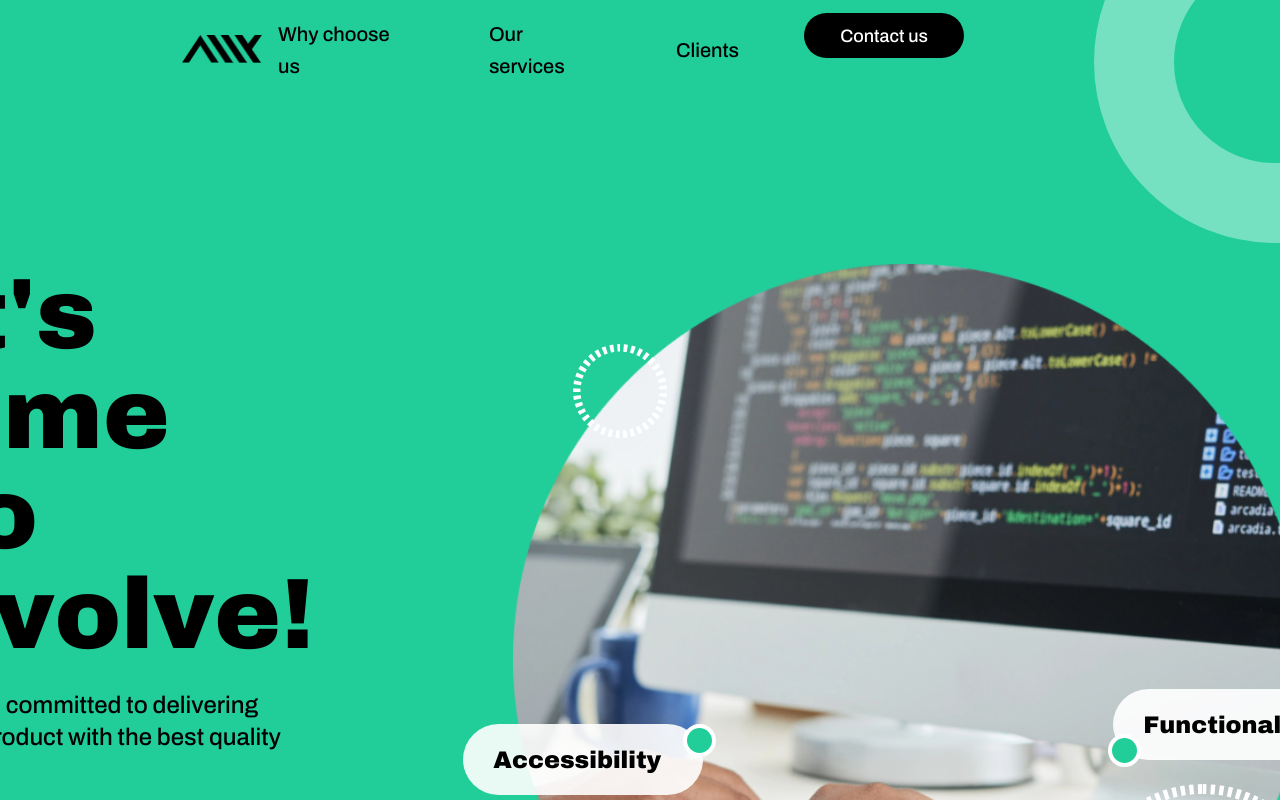
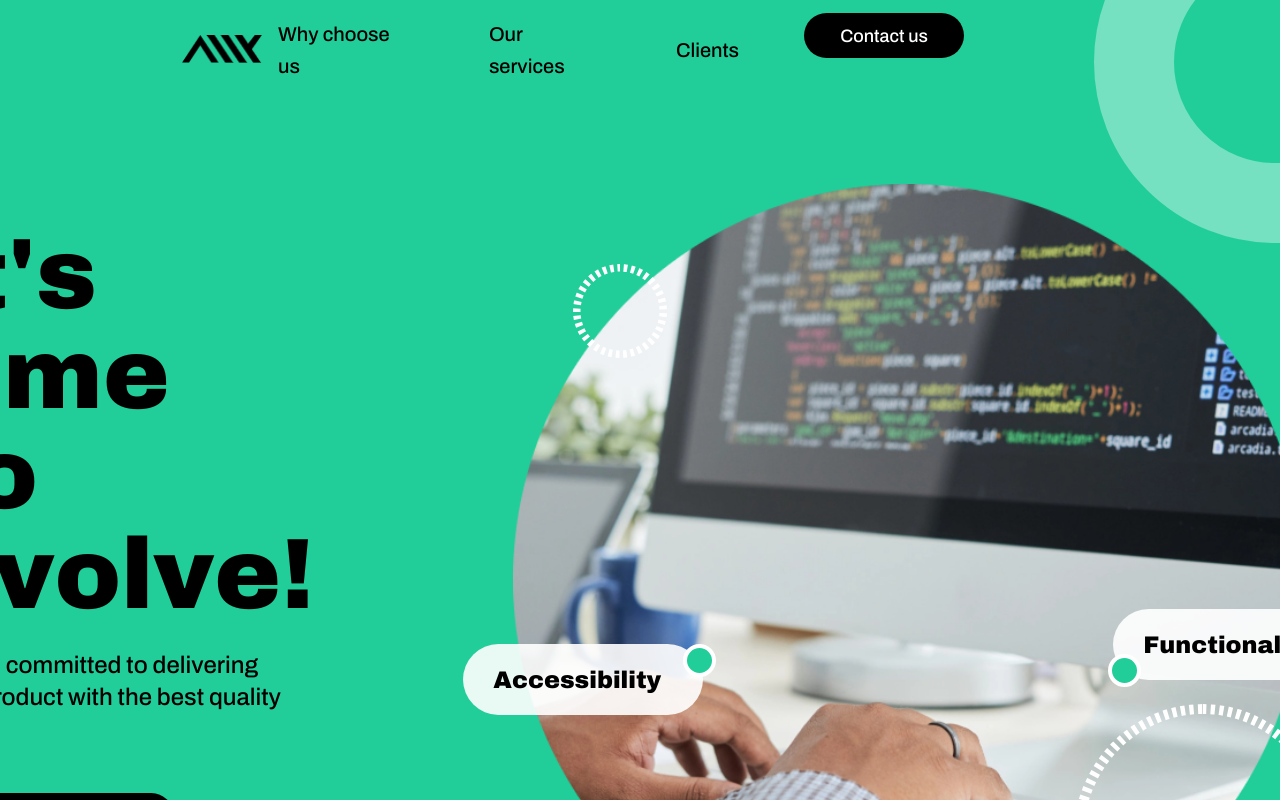
Before and after one commit to a11ysolutions/website, a React (Create React App) app: page / in a window 1280 px wide. Shown: the top 800 px of the page. Built offline with nearby package versions, Linux system fonts and the light colour scheme.

Commit message:
fix: adjust margins in illustration and Our Services sections

```diff
--- a/src/Components/Home/Home.css
+++ b/src/Components/Home/Home.css
@@ -50,7 +50,7 @@
   }
   .home-our-services-section {
     margin: auto;
-    margin-top: 186px;
+    margin-top: 100px;
     align-items: center !important;
   }
   .home-our-services {
--- a/src/Components/Home/Home.js
+++ b/src/Components/Home/Home.js
@@ -14,7 +14,7 @@ function Home() {
             <div style={{ display: "flex", flexDirection: "column", alignItems: "center" }}>
                 <div className="a11y-home-presentation-container">
                     <PresentationSign />
-                    <div style={{ alignSelf: "center", marginTop: "130px" }}>
+                    <div style={{ alignSelf: "center", marginTop: "100px" }}>
                         <HomeIlustration />
                     </div>
                 </div>
--- a/src/Components/UI/HomeIlustration/HomeIlustration.js
+++ b/src/Components/UI/HomeIlustration/HomeIlustration.js
@@ -5,7 +5,7 @@ import "./HomeIlustration.css"
 function HomeIlustration() {
     return (
         <div className="home-ilustration-container">
-            <div style={{ position: "relative", marginTop: "50px" }}>
+            <div style={{ position: "relative" }}>
                 <img
                     src="/coding-man@2x.png"
                     className="home-ilustration"
```
